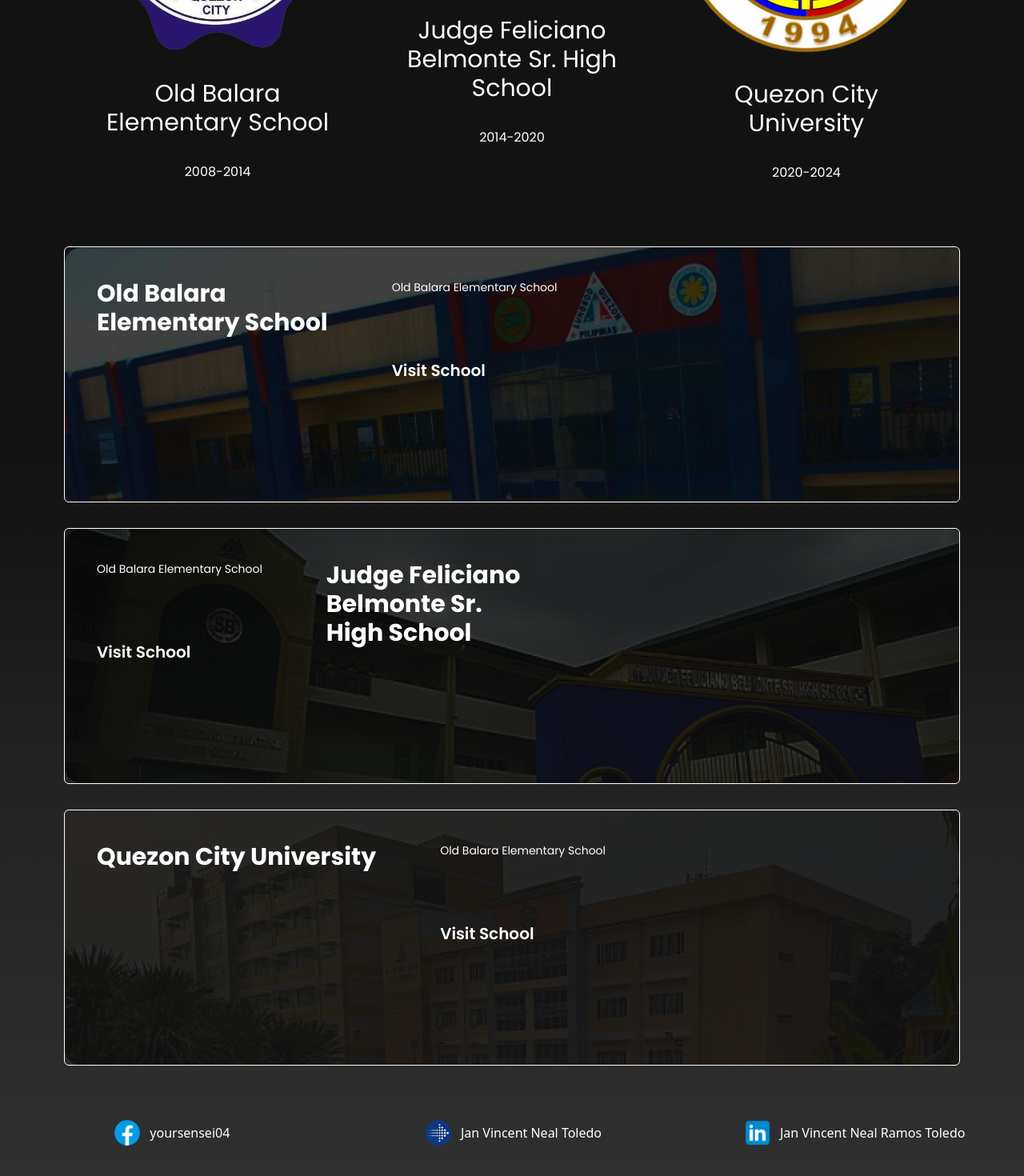
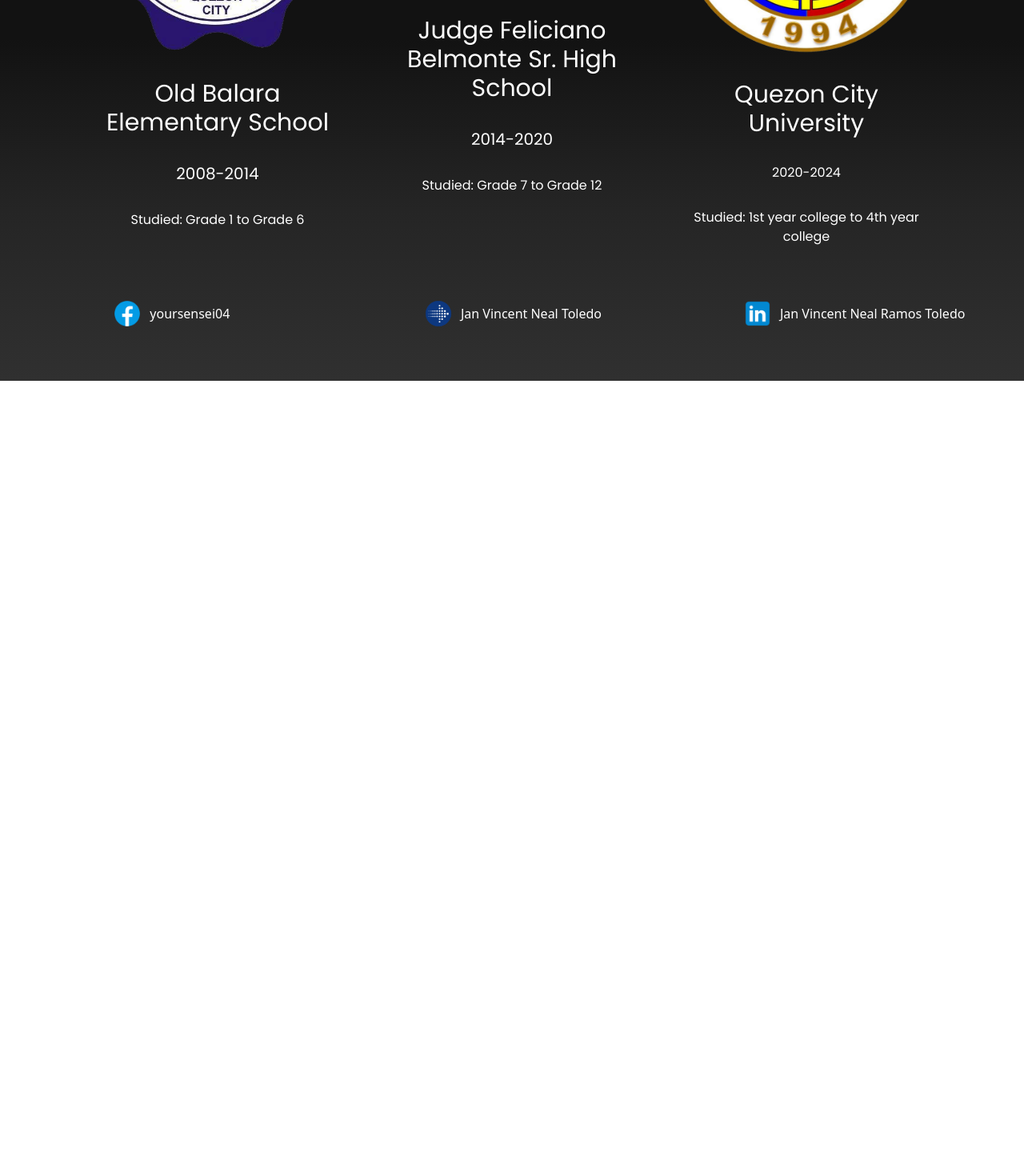
Before and after one commit to vince-dev-it/tata-repo, a React (Vite) app: page /Education in a window 1280 px wide. Shown: the part 380-1850 px from the top of the page at 80% size. After the commit the page ends 856 px from the top, so only its background shows below. Built offline with nearby package versions, Linux system fonts and the light colour scheme.

Commit message:
deployagain

```diff
--- a/src/Education.jsx
+++ b/src/Education.jsx
@@ -12,75 +12,48 @@
       <div className="grid md:grid-cols-1 pt-12 grid-flow-row items-center place-items-center font-poppins scroll-smooth">
         <div className="flex md:flex-row sm:flex-col gap-12">
           <div className="w-80">
-            <img src={OBES} />
+            <a href="https://www.facebook.com/136555oldbala">
+              <img src={OBES} />
+            </a>
+
             <p className="text-white text-3xl text-center pt-8 text-wrap">
               Old Balara Elementary School
             </p>
-            <p className="text-white text-md text-center pt-8">2008-2014</p>
+
+            <p className="text-white text-xl text-center pt-8">2008-2014</p>
+
+            <p className="text-white text-md text-center pt-8 ">
+              Studied: Grade 1 to Grade 6
+            </p>
           </div>
           <div className="w-80">
-            <img src={JUDGE} />
+            <a href="https://www.facebook.com/TagaJudgeAko">
+              <img src={JUDGE} />
+            </a>
             <p className="text-white text-3xl text-center pt-8 text-wrap">
               Judge Feliciano Belmonte Sr. High School
             </p>
-            <p className="text-white text-md text-center pt-8">2014-2020</p>
+            <p className="text-white text-xl text-center pt-8">2014-2020</p>
+            <p className="text-white text-md text-center pt-8 ">
+              Studied: Grade 7 to Grade 12
+            </p>
           </div>
           <div className="w-80">
-            <img src={QCU} />
+            <a href="https://www.facebook.com/qcu1994">
+              <img src={QCU} />
+            </a>
             <p className="text-white text-3xl text-center pt-8 text-wrap">
               Quezon City University
             </p>
             <p className="text-white text-md text-center pt-8">2020-2024</p>
+            <p className="text-white text-md text-center pt-8 ">
+              Studied: 1st year college to 4th year college
+            </p>
           </div>
         </div>
       </div>
       {/* End of School */}
 
-      {/* Start of School Descriptions */}
-      <div className="grid grid-flow-row grid-rows-3 font-poppins text-white text-xl mt-20 mx-20 gap-8">
-        <div className="flex flex-row justify-start border border-solid border-white rounded-md bg-obes-bg h-80">
-          <p className="text-white text-3xl font-bold py-10 px-10">
-            Old Balara <br />
-            Elementary School
-          </p>
-          <div>
-            <p className="text-white text-sm py-10 px-10">
-              Old Balara Elementary School
-            </p>
-            <p className="text-white text-md font-semibold py-10 px-10">
-              Visit School
-            </p>
-          </div>
-        </div>
-        <div className="flex flex-row justify-start text-xl border border-solid border-white rounded-md bg-judge-bg h-80">
-          <div>
-            <p className="text-white text-sm py-10 px-10">
-              Old Balara Elementary School
-            </p>
-            <p className="text-white text-md font-semibold py-10 px-10">
-              Visit School
-            </p>
-          </div>
-          <p className="text-white text-3xl font-bold py-10 px-10">
-            Judge Feliciano <br /> Belmonte Sr. <br />
-            High School
-          </p>
-        </div>
-        <div className="flex flex-row justify-start text-xl border border-solid border-white rounded-md bg-qcu-bg h-80">
-          <p className="text-white text-3xl font-bold py-10 px-10">
-            Quezon City University
-          </p>
-          <div>
-            <p className="text-white text-sm py-10 px-10">
-              Old Balara Elementary School
-            </p>
-            <p className="text-white text-md font-semibold py-10 px-10">
-              Visit School
-            </p>
-          </div>
-        </div>
-      </div>
-
       <Footer></Footer>
     </>
   );
```
